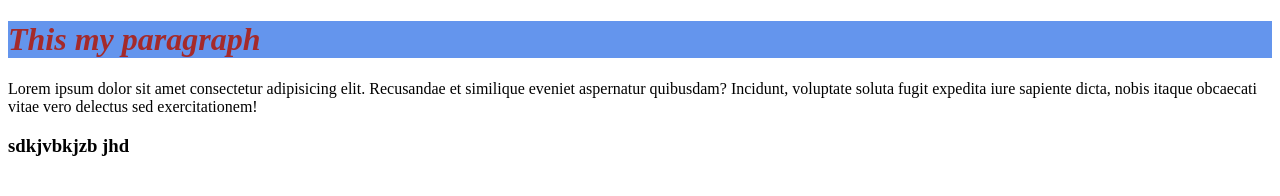
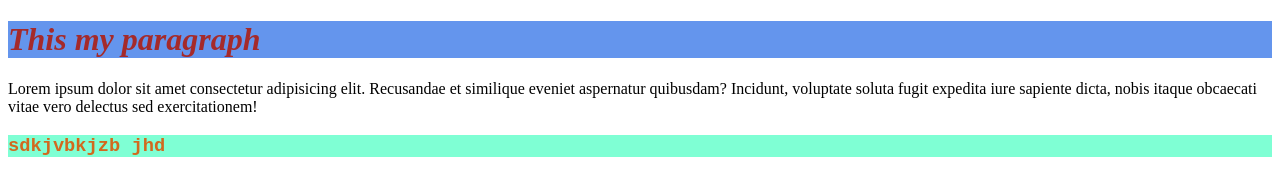
Before and after one commit to SiamHoq/Siam-haque, a plain HTML site: page first.html in a window 1280 px wide. Drawn offline with Linux system fonts and the light colour scheme.

Commit message:
my code updated

```diff
--- a/first.html
+++ b/first.html
@@ -11,6 +11,11 @@
             background-color: cornflowerblue;
             font-style: italic;
         }
+        #hhk{
+            color: chocolate;
+            font-family: 'Courier New', Courier, monospace;
+            background-color: aquamarine;
+        }
 
     </style>
 </head>
@@ -21,6 +26,6 @@
     </h1>
     <p>Lorem ipsum dolor sit amet consectetur adipisicing elit. Recusandae et similique eveniet aspernatur quibusdam? Incidunt, voluptate soluta fugit expedita iure sapiente dicta, nobis itaque obcaecati vitae vero delectus sed exercitationem!</p>
 
-    <h3>sdkjvbkjzb jhd</h3>
+    <h3 id="hhk">sdkjvbkjzb jhd</h3>
 </body>
 </html>
```
